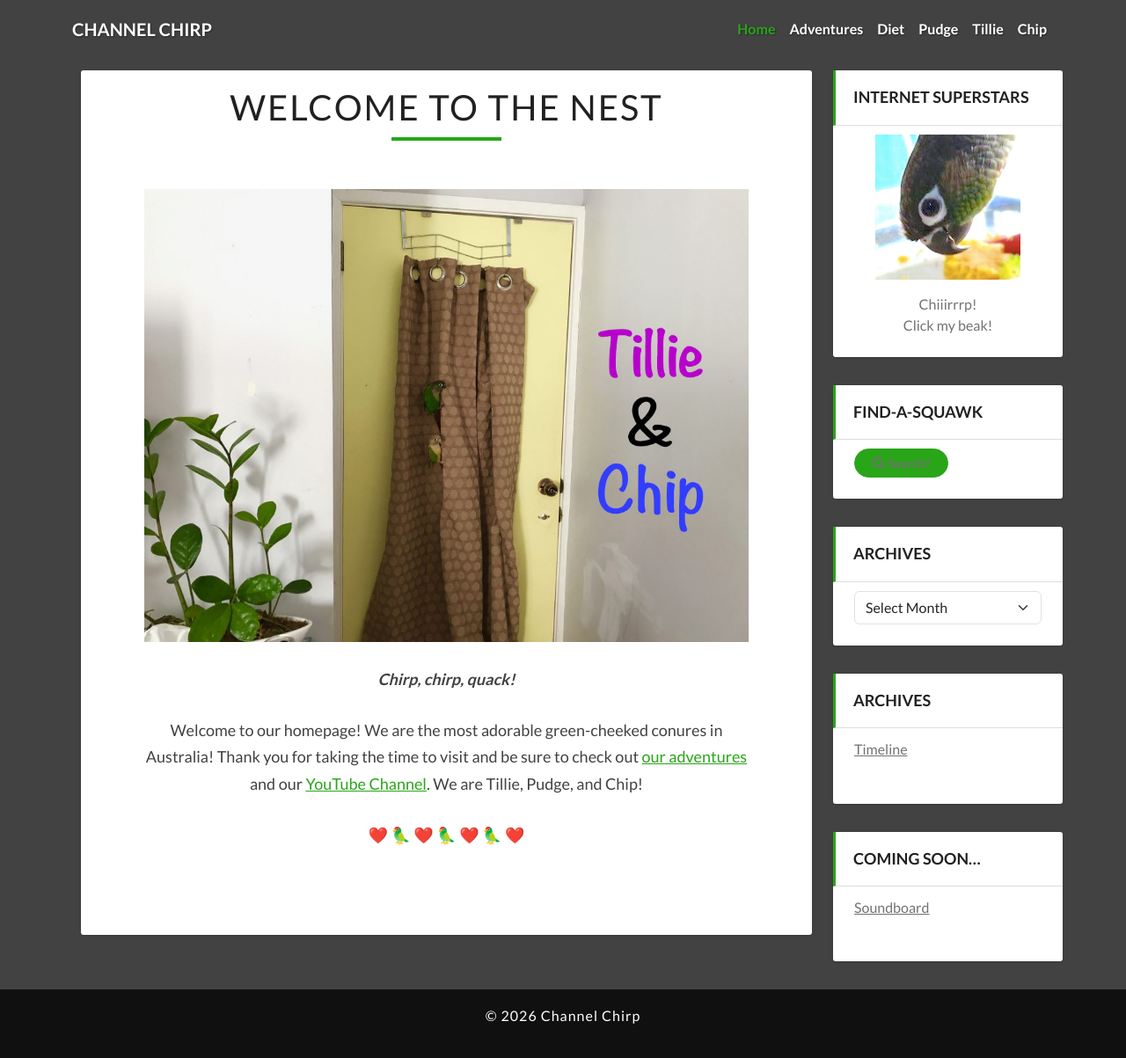
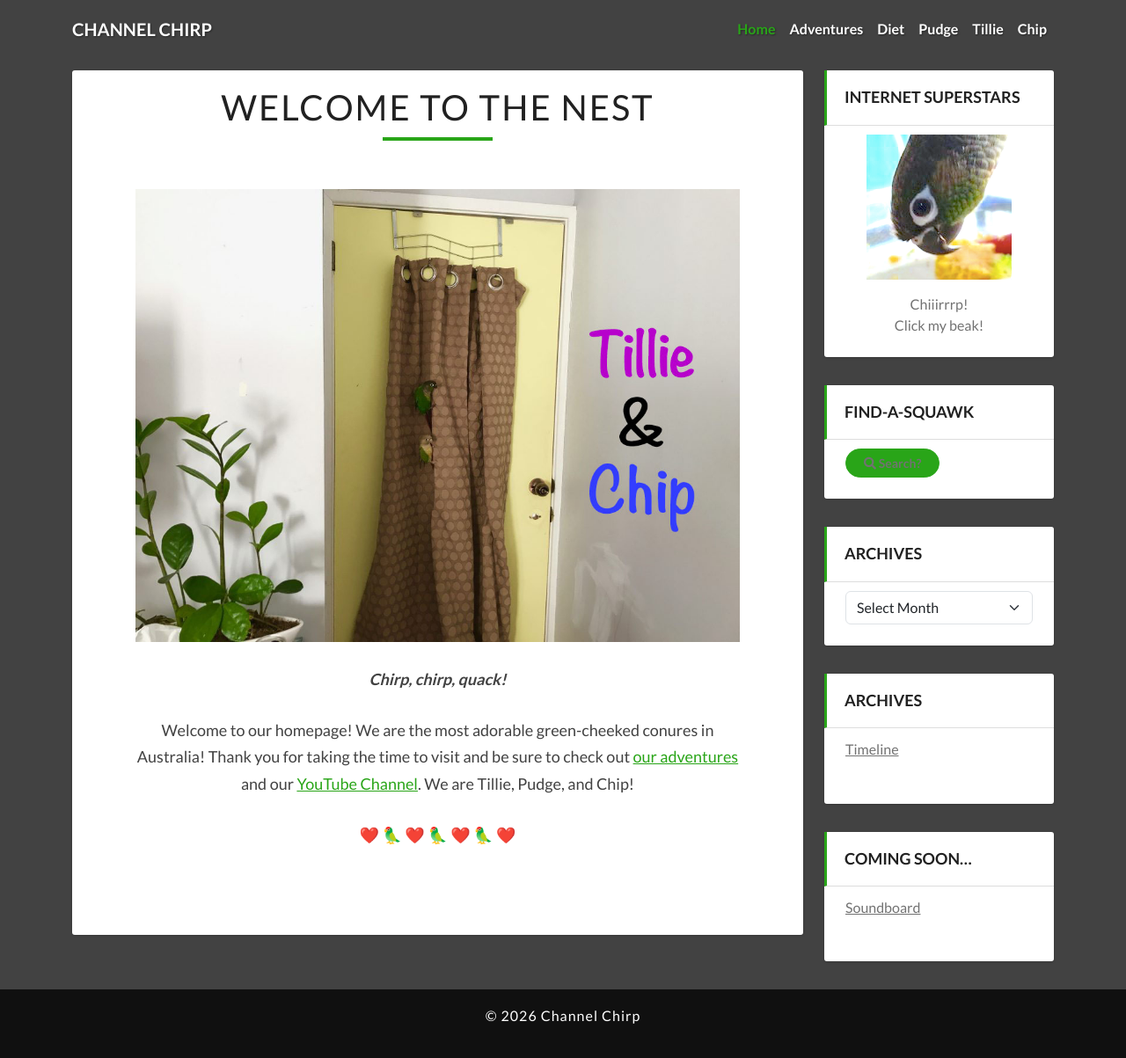
Before and after one commit to ChannelChirp/website, a Jekyll site: the page built from index.md, in a window 1280 px wide and 1209 px high. Shown: the top 1203 px of the window at 88% size. Built offline with Jekyll 4.4.1, drawn with Linux system fonts in a browser that asks for light colours.

Commit message:
fix: css/layout on archives

```diff
--- a/_layouts/default.html
+++ b/_layouts/default.html
@@ -27,9 +27,21 @@
             </div>
             {% endif %}
           </header>
-          <div class="entry-content">
-            {{ content }}
-          </div>
+<div class="entry-content">
+  {% if page.posts %}
+    <!-- Archive page: list posts for this month/year -->
+    <ul class="archive-list">
+      {% for post in page.posts %}
+        <li>
+          <a href="{{ post.url | relative_url }}">{{ post.title }}</a>
+          <small>{{ post.date | date: "%B %-d, %Y" }}</small>
+        </li>
+      {% endfor %}
+    </ul>
+  {% else %}
+    {{ content }}
+  {% endif %}
+</div>
           <footer class="entry-footer"></footer>
         </article>
       </div>
--- a/css/lighthouse.css
+++ b/css/lighthouse.css
@@ -12,9 +12,7 @@
 }
 
 .container-main {
-  margin-top: 80px;
-  margin-left: 80px;
-  margin-right: 80px;
+  margin: 80px auto 0;
 }
 
 h1, h2, h3, h4, h5, h6,
@@ -590,3 +588,36 @@
     left: 0;
   }
 }
+
+
+
+/* Archive list (monthly pages) */
+.archive-list {
+  list-style: none;
+  padding: 0;
+}
+
+.archive-list li {
+  padding: 0.6em 0;
+  border-bottom: 1px solid #eee;
+}
+
+.archive-list li:last-child {
+  border-bottom: none;
+}
+
+.archive-list a {
+  color: #212121;
+  font-weight: 600;
+}
+
+.archive-list a:hover {
+  color: #29a518;
+}
+
+.archive-list small {
+  color: #727272;
+  display: block;
+  font-size: 0.85em;
+  margin-top: 0.2em;
+}
```
